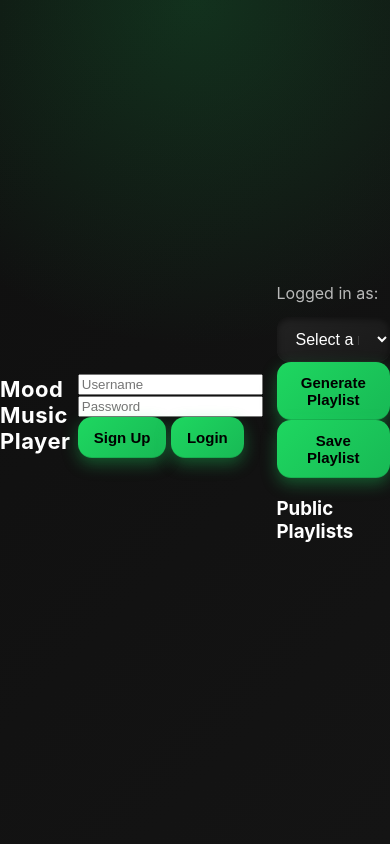
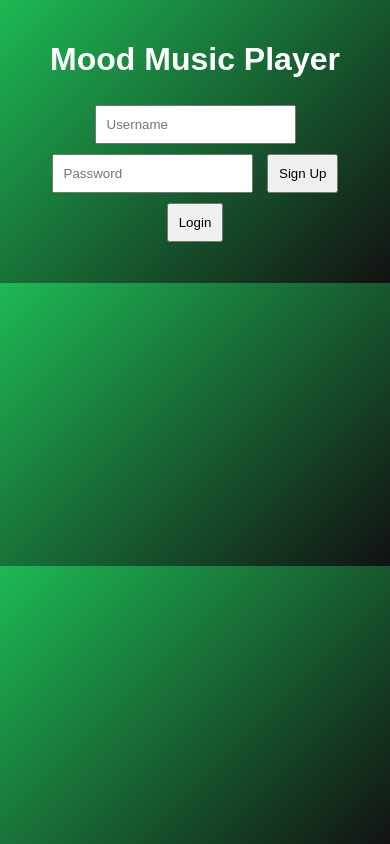
Before and after one commit to HussamAhmad4/Mood-Music-Player, a plain HTML site: page index.html in a window 390 px wide. Drawn offline with Linux system fonts and the light colour scheme.

Commit message:
Update styles.css

```diff
--- a/styles.css
+++ b/styles.css
@@ -1,172 +1,39 @@
-/* RESET */
-* {
-  box-sizing: border-box;
+body {
+  font-family: Arial, sans-serif;
+  background: linear-gradient(135deg, #1db954, #121212);
+  color: white;
+  text-align: center;
+  margin: 0;
+  padding: 20px;
 }
 
-html, body {
-  margin: 0;
-  padding: 0;
-  height: 100%;
+.hidden {
+  display: none;
 }
 
-/* BACKGROUND */
-body {
-  display: flex;
-  justify-content: center;
-  align-items: center;
-
-  background:
-    radial-gradient(circle at top, #1db95433, transparent 40%),
-    linear-gradient(135deg, #0f0f0f, #141414);
-
-  font-family: -apple-system, BlinkMacSystemFont, 'Segoe UI', sans-serif;
-  color: white;
+input, select, button {
+  padding: 10px;
+  margin: 5px;
 }
 
-/* CARD CONTAINER */
-.container {
-  width: 100%;
-  max-width: 430px;
-
-  padding: 32px 28px;
-  border-radius: 20px;
-
-  background: rgba(20, 20, 20, 0.85);
-  backdrop-filter: blur(14px);
-
-  box-shadow:
-    0px 20px 50px rgba(0,0,0,0.7),
-    inset 0 0 0 1px rgba(255,255,255,0.05);
-
-  text-align: center;
-
-  animation: fadeUp 0.6s ease;
+button {
+  cursor: pointer;
 }
 
-/* HEADER */
-h1 {
-  margin: 0 0 14px;
-  font-weight: 700;
-  letter-spacing: .5px;
-  font-size: 26px;
+#songsContainer {
+  margin: 20px auto;
+  width: 80%;
+  max-height: 300px;
+  overflow-y: auto;   /* ✅ SCROLL FIX */
+  border: 1px solid white;
+  padding: 10px;
 }
 
-/* SUBTEXT */
-p {
-  margin: 0 0 14px;
-  opacity: 0.7;
+.song {
+  padding: 8px;
+  border-bottom: 1px solid #ccc;
 }
 
-/* SELECT DROPDOWN */
-select {
-  width: 100%;
-  padding: 13px 15px;
-
-  border: none;
-  border-radius: 12px;
-
-  background: linear-gradient(145deg, #222, #191919);
-  color: #fff;
-
-  font-size: 16px;
-  outline: none;
-
-  box-shadow:
-    inset 0 2px 6px rgba(0,0,0,0.5),
-    inset 0 -1px 0 rgba(255,255,255,0.03);
+#publicPlaylists {
+  margin-top: 20px;
 }
-
-/* BUTTON CONTAINER */
-.buttons {
-  display: flex;
-  gap: 12px;
-  margin-top: 14px;
-}
-
-/* BUTTON STYLES */
-button {
-  flex: 1;
-  padding: 12px 16px;
-
-  border: none;
-  border-radius: 14px;
-
-  background: linear-gradient(135deg, #1ed760, #18b955);
-  color: #000;
-
-  font-weight: 600;
-  font-size: 15px;
-
-  cursor: pointer;
-  transition: all 0.15s ease;
-
-  box-shadow:
-    0 6px 16px rgba(30, 215, 96, 0.35),
-    inset 0 -1px 0 rgba(0,0,0,0.12);
-}
-
-/* BUTTON HOVER EFFECT */
-button:hover {
-  transform: translateY(-2px) scale(1.03);
-  box-shadow:
-    0 10px 22px rgba(30, 215, 96, 0.45);
-}
-
-/* BUTTON PRESS */
-button:active {
-  transform: scale(0.97);
-}
-
-/* RANDOM BUTTON ALT COLOR */
-.random {
-  background: linear-gradient(135deg, #333, #222);
-  color: white;
-
-  box-shadow:
-    0 6px 14px rgba(0,0,0,0.5),
-    inset 0 -1px 0 rgba(255,255,255,0.05);
-}
-
-.random:hover {
-  background: linear-gradient(135deg, #3a3a3a, #262626);
-}
-
-/* SPOTIFY PLAYER */
-.player-container {
-  margin-top: 18px;
-  border-radius: 14px;
-  overflow: hidden;
-
-  box-shadow:
-    0 10px 24px rgba(0,0,0,0.4);
-
-  animation: fadeIn 0.4s ease;
-}
-
-/* ANIMATIONS */
-@keyframes fadeIn {
-  from { opacity: 0 }
-  to { opacity: 1 }
-}
-
-@keyframes fadeUp {
-  from {
-    opacity: 0;
-    transform: translateY(12px);
-  }
-  to {
-    opacity: 1;
-    transform: translateY(0);
-  }
-}
-
-/* MOBILE */
-@media (max-width: 480px) {
-  .container {
-    padding: 24px 20px;
-  }
-
-  h1 {
-    font-size: 22px;
-  }
-}
```
